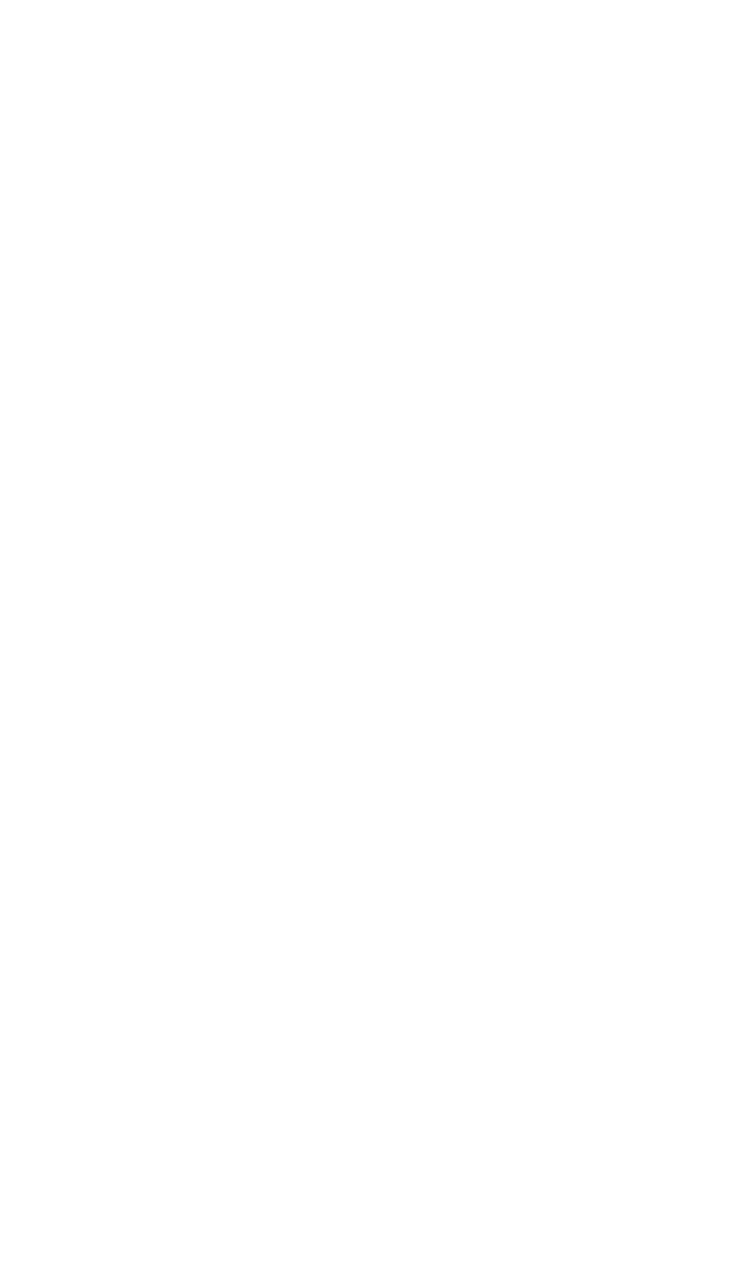
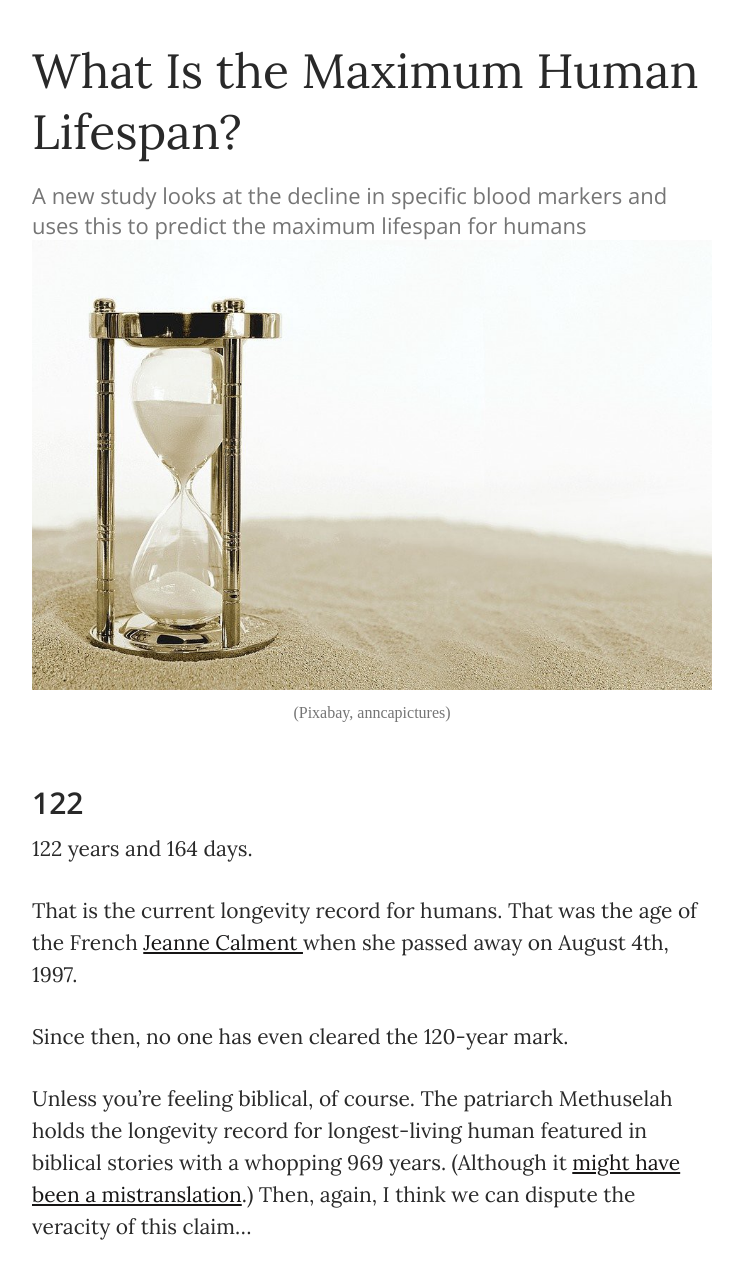
Before and after one commit to VMarsola/Aula001, a plain HTML site: page index.html in a window 1280 px wide. Shown: the whole page, without its empty margins (268-1011 px from the left). Before the commit the page ends 800 px from the top, so only its background shows below. Drawn offline with nearby package versions, Linux system fonts and the light colour scheme.

Commit message:
exercicio resolvido

```diff
--- a/index.html
+++ b/index.html
@@ -1,20 +1,45 @@
 <!DOCTYPE html>
-<html lang="pt-br">
+<html lang="en">
   <head>
     <meta charset="UTF-8" />
     <meta http-equiv="X-UA-Compatible" content="IE=edge" />
     <meta name="viewport" content="width=device-width, initial-scale=1.0" />
-    <link rel="stylesheet" href="style.css" />
-    <!-- aqui definimos as fontes do projeto -->
     <link rel="preconnect" href="https://fonts.gstatic.com" />
     <link
-      href="https://fonts.googleapis.com/css2?family=Lora:wght@400;500;600;700&family=Open+Sans:wght@400;600;700&display=swap"
+      href="https://fonts.googleapis.com/css2?family=Lora:wght@400;500;600;700&family=Open+Sans:wght@300;400;600;700&display=swap"
       rel="stylesheet"
     />
-    <!-- Aqui definimos nosso icone -->
-    <link rel="shortcut icon" href="/images/gostosa.jpg" type="image/x-icon" />
-    <!-- aqui definimos o titulo da pagina -->
-    <title>Jucamily passou no Deic</title>
+    <link rel="stylesheet" href="style.css" />
+    <title>Artigo Medium</title>
   </head>
-  <body></body>
+  <body>
+    <article>
+      <h1>What Is the Maximum Human Lifespan?</h1>
+      <h2>
+        A new study looks at the decline in specific blood markers and uses this
+        to predict the maximum lifespan for humans
+      </h2>
+      <figure>
+        <img src="/images/ampulheta.jpg" alt="ampulheta" />
+        <figcaption>(Pixabay, anncapictures)</figcaption>
+      </figure>
+      <div class="corpo-materia">
+        <h1>122</h1>
+        <p>122 years and 164 days.</p>
+        <p>
+          That is the current longevity record for humans. That was the age of
+          the French <a href="https://medium.com/"> Jeanne Calment </a> when she
+          passed away on August 4th, 1997.
+        </p>
+        <p>Since then, no one has even cleared the 120-year mark.</p>
+        <p>
+          Unless you’re feeling biblical, of course. The patriarch Methuselah
+          holds the longevity record for longest-living human featured in
+          biblical stories with a whopping 969 years. (Although it
+          <a href="https://medium.com/">might have been a mistranslation</a>.)
+          Then, again, I think we can dispute the veracity of this claim…
+        </p>
+      </div>
+    </article>
+  </body>
 </html>
--- a/style.css
+++ b/style.css
@@ -2,3 +2,46 @@
   margin: 0;
   padding: 0;
 }
+
+article {
+  width: 680px;
+  margin: 40px auto;
+}
+
+h1 {
+  font: 48px "Lora", serif;
+  color: rgba(41, 41, 41, 1);
+  margin: 0 0 18px 0;
+}
+
+h2 {
+  font: 22px "Open Sans", sans-serif;
+  color: rgba(117, 117, 117, 1);
+}
+
+img {
+  width: 100%;
+  height: 450px;
+}
+
+figcaption {
+  text-align: center;
+  color: rgba(117, 117, 117, 1);
+  margin: 10px 0 0 0;
+}
+
+.corpo-materia h1 {
+  font: 600 30px "Open Sans", sans-serif;
+  margin: 60px 0 10px 0;
+}
+
+.corpo-materia p {
+  font: 21px/32px "Lora", serif;
+  color: rgba(41, 41, 41, 1);
+  margin: 0 0 30px 0;
+}
+
+.corpo-materia a {
+  font: 21px/32px "Lora", serif;
+  color: rgb(22, 21, 21);
+}
```
Also changed, not shown: images/ampulheta.jpg (added), images/gostosa.jpg (deleted).
